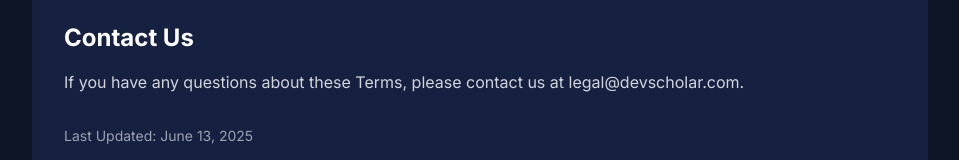
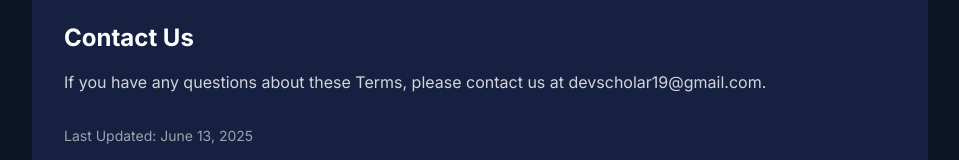
Before and after one commit to vinkay7/DevScholar, a Next.js app: page /terms in a window 1280 px wide. Shown: the part 2202-2362 px from the top of the page, without its empty margins (160-1119 px from the left). Built offline with nearby package versions, Linux system fonts and the light colour scheme.

Commit message:
Update page.tsx

```diff
--- a/app/terms/page.tsx
+++ b/app/terms/page.tsx
@@ -119,7 +119,7 @@ export default function TermsPage() {
           <section>
             <h2 className="text-2xl font-bold mb-4">Contact Us</h2>
             <p className="text-gray-300">
-              If you have any questions about these Terms, please contact us at legal@devscholar.com.
+              If you have any questions about these Terms, please contact us at devscholar19@gmail.com.
             </p>
           </section>
 
```
